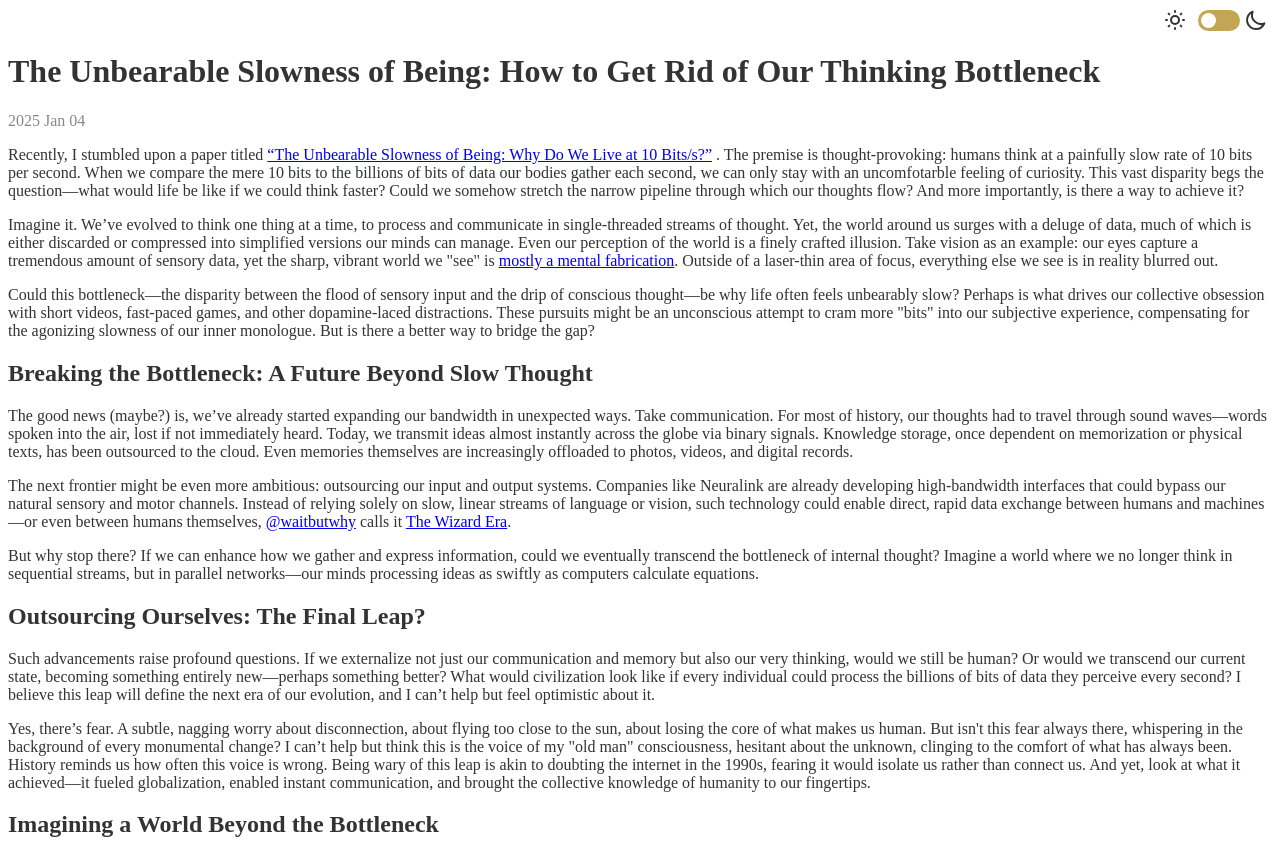
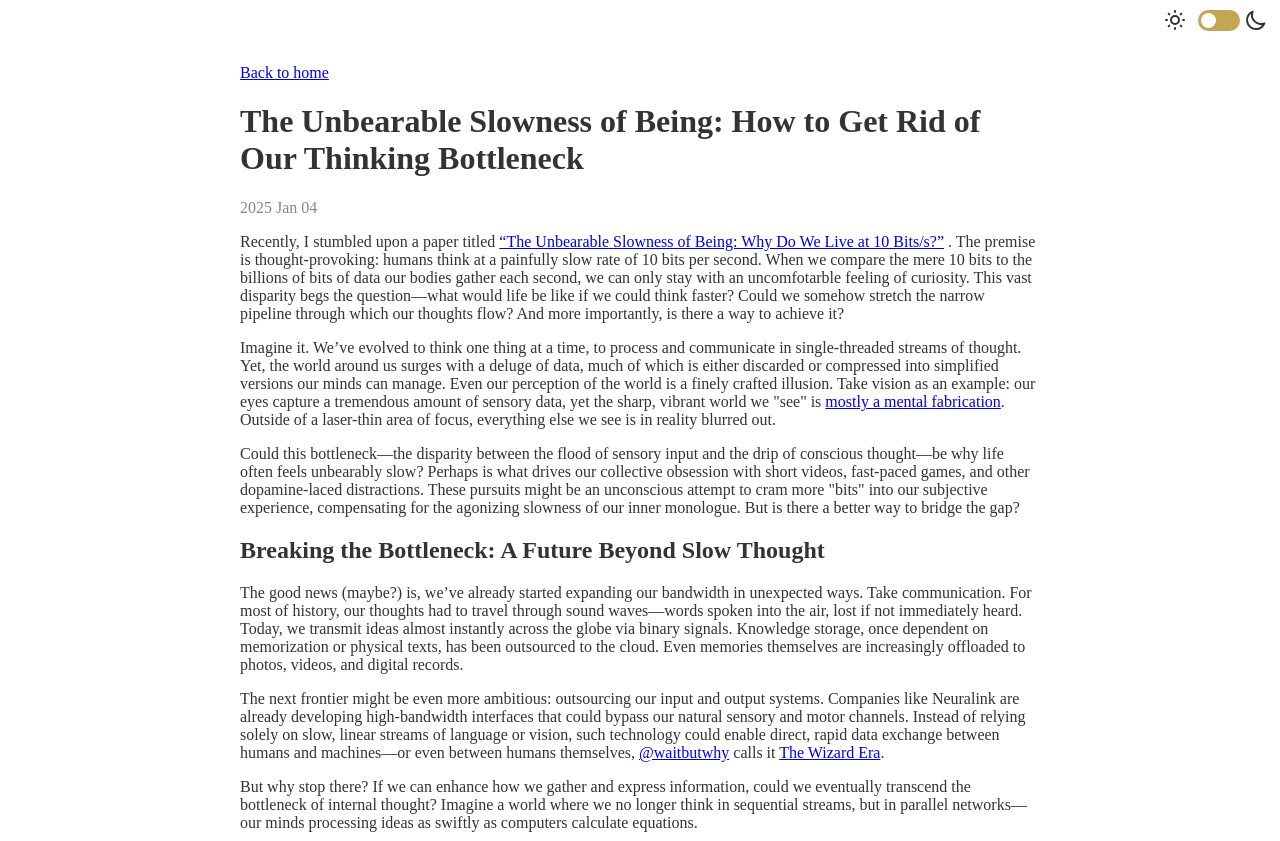
Before and after one commit to alexxriv/website, a plain HTML site: page posts/the-unbearable-slowness-of-being-how-to-get-rid-of-our-thinking-bottleneck.html in a window 1280 px wide. Shown: the top 841 px of the page. Drawn offline with Linux system fonts and the light colour scheme.

Commit message:
small formatting

```diff
--- a/css/global.css
+++ b/css/global.css
@@ -321,3 +321,10 @@ html.dark #doc img.invert {
 .dark .favorite-quote {
   color: #ccc;
 }
+
+/* lets have content to be centered and have some padding in side */
+.content {
+  max-width: 800px;
+  margin: 0 auto;
+  padding: 1rem;
+}
--- a/posts/the-unbearable-slowness-of-being-how-to-get-rid-of-our-thinking-bottleneck.html
+++ b/posts/the-unbearable-slowness-of-being-how-to-get-rid-of-our-thinking-bottleneck.html
@@ -48,12 +48,16 @@
       </svg>
     </div>
 
+    <!-- "Back" link -->
+
+    <div class="content">
+      <p><a href="../../index.html">Back to home</a></p>
+
       <h1>
         The Unbearable Slowness of Being: How to Get Rid of Our Thinking
         Bottleneck
       </h1>
       <p style="color: #888">2025 Jan 04</p>
-    <div>
       <p>
         Recently, I stumbled upon a paper titled
         <a href="https://arxiv.org/pdf/2408.10234"
@@ -169,10 +173,9 @@
         risks, I’d rather embrace the uncertainty of progress than settle for
         the unbearable slowness of being.
       </p>
-    </div>
-
       <!-- "Back" link -->
       <p><a href="../../index.html">Back to home</a></p>
+    </div>
 
     <script>
       // (Same dark-mode script as in index.html, if you want it working here too)
```
Lines whose indentation alone changed are shown as unchanged.
